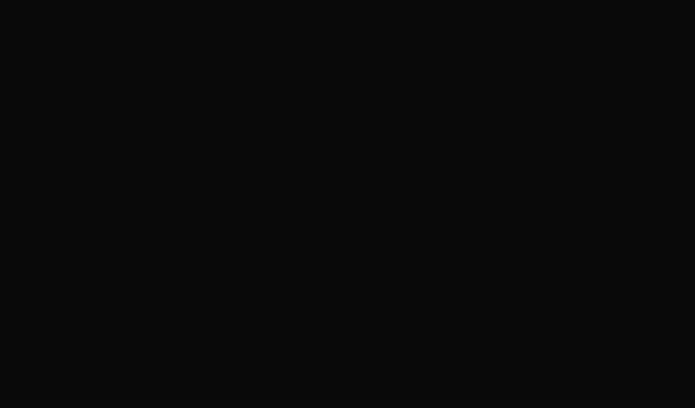
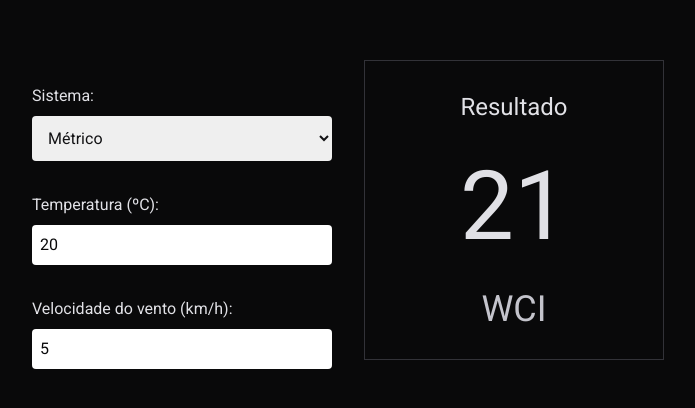
Before and after one commit to TiagoFreitas03/app-collection, a React (Vite) app: page /wind-chill in a window 1280 px wide. Before the commit this address had no page. Shown: the part 190-598 px from the top of the page, without its empty margins (292-987 px from the left). Built offline with nearby package versions, Linux system fonts and the light colour scheme.

Commit message:
Aplicação Wind Chill

```diff
--- a/src/App.tsx
+++ b/src/App.tsx
@@ -17,6 +17,7 @@
 import { IOTMailboxSimulator } from './apps/IOTMailboxSimulator'
 import { Json2Csv } from './apps/Json2Csv'
 import { RandomNumberGenerator } from './apps/RandomNumberGenerator'
+import { WindChill } from './apps/WindChill'
 import { WordFrequency } from './apps/WordFrequency'
 
 const Home = () => {
@@ -39,6 +40,7 @@
 			<Link to='/hello'>Hello App</Link>
 			<Link to='/json-2-csv'>JSON 2 CSV</Link>
 			<Link to='/random-number'>Random Number Generator</Link>
+			<Link to='/wind-chill'>Wind Chill</Link>
 			<Link to='/word-frequency'>Word Frequency</Link>
 		</div>
 	)
@@ -66,6 +68,7 @@
 				<Route path='/hello' element={<Hello />} />
 				<Route path='/json-2-csv' element={<Json2Csv />} />
 				<Route path='/random-number' element={<RandomNumberGenerator />} />
+				<Route path='/wind-chill' element={<WindChill />} />
 				<Route path='/word-frequency' element={<WordFrequency />} />
 			</Routes>
 		</BrowserRouter>
--- /dev/null
+++ b/src/apps/WindChill.tsx
@@ -0,0 +1,75 @@
+import { useEffect, useState } from 'react'
+
+export function WindChill() {
+	const [system, setSystem] = useState('metric')
+	const [temperature, setTemperature] = useState(20)
+	const [speed, setSpeed] = useState(5)
+
+	const [result, setResult] = useState(0)
+
+	useEffect(() => {
+		if (system === 'metric') {
+			let res = Math.round(
+				13.12 + 0.6215 * temperature - 11.37 * Math.pow(speed, 0.16) + 0.3965 * temperature *
+				Math.pow(speed, 0.16)
+			)
+
+			setResult(res)
+		} else {
+			let res = Math.round(
+				35.74 + 0.6215 * temperature - 35.75 * Math.pow(speed, 0.16) + 0.4275 * temperature *
+				Math.pow(speed, 0.16)
+			)
+
+			setResult(res)
+		}
+	}, [system, temperature, speed])
+
+	return (
+		<div className="w-[100vw] h-[100vh] flex justify-center items-center gap-8">
+			<div>
+			<label className="block mt-8 mb-2">Sistema:</label>
+				<select
+					className="w-[300px] block p-3 rounded text-gray-700"
+					value={system}
+					onChange={e => setSystem(e.target.value)}
+				>
+					<option value="metric">Métrico</option>
+					<option value="english">Inglês</option>
+				</select>
+
+				<label className="block mt-8 mb-2">
+					Temperatura ({system === 'metric' ? 'ºC' : 'ºF'}):
+				</label>
+
+				<input
+					className="w-[300px] block p-2 rounded"
+					value={temperature}
+					onChange={e => setTemperature(Number(e.target.value))}
+					type="number"
+					step={0.1}
+				/>
+
+				<label className="block mt-8 mb-2">
+					Velocidade do vento ({system === 'metric' ? 'km/h' : 'mph'}):
+				</label>
+
+				<input
+					className="w-[300px] block p-2 rounded"
+					value={speed}
+					onChange={e => setSpeed(Number(e.target.value))}
+					type="number"
+					step={0.1}
+				/>
+			</div>
+
+			<div className='border border-gray-500 p-3 flex flex-col justify-around w-[300px] h-[300px] text-center'>
+					<h2 className='text-2xl'>Resultado</h2>
+
+					<span className='text-8xl'>{result}</span>
+
+					<span className='text-gray-200 text-4xl'>WCI</span>
+			</div>
+		</div>
+	)
+}
```
Also changed, not shown: 1 other file (tests, documents, lock files or other folders).
